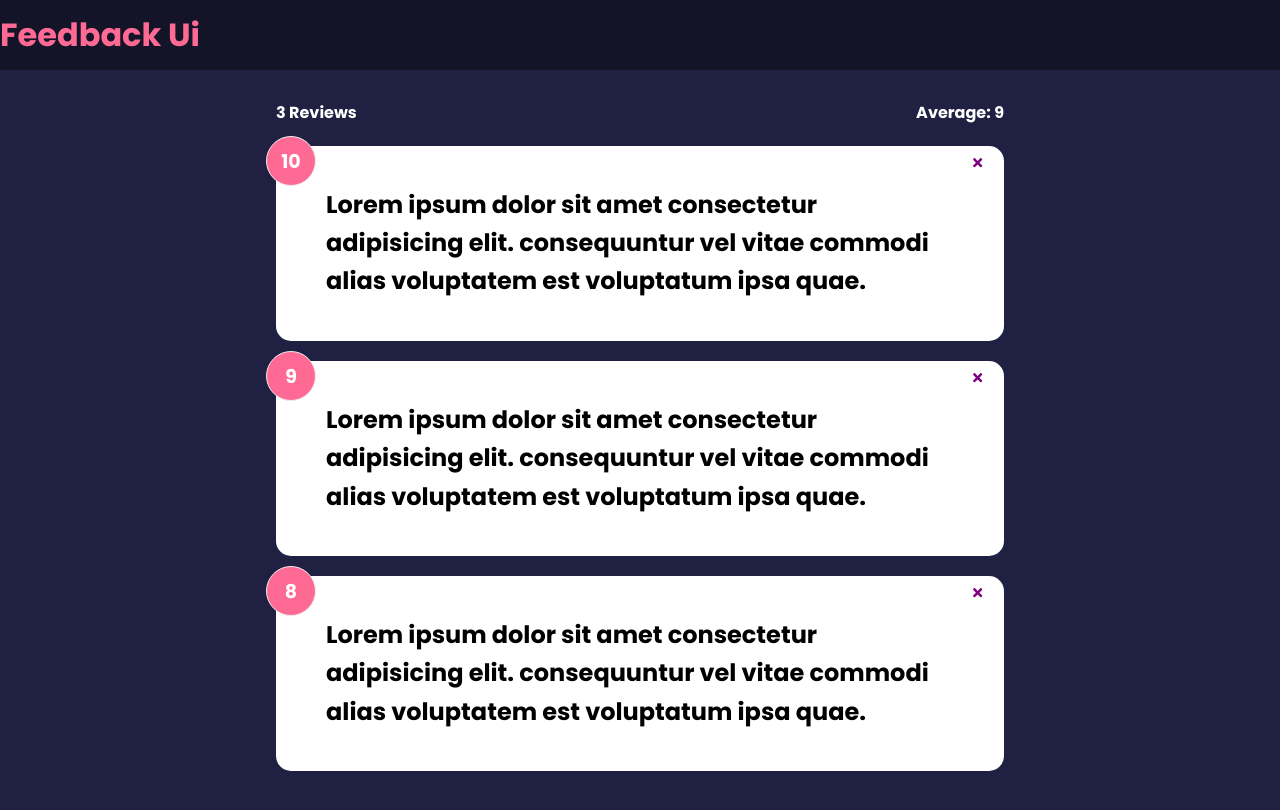
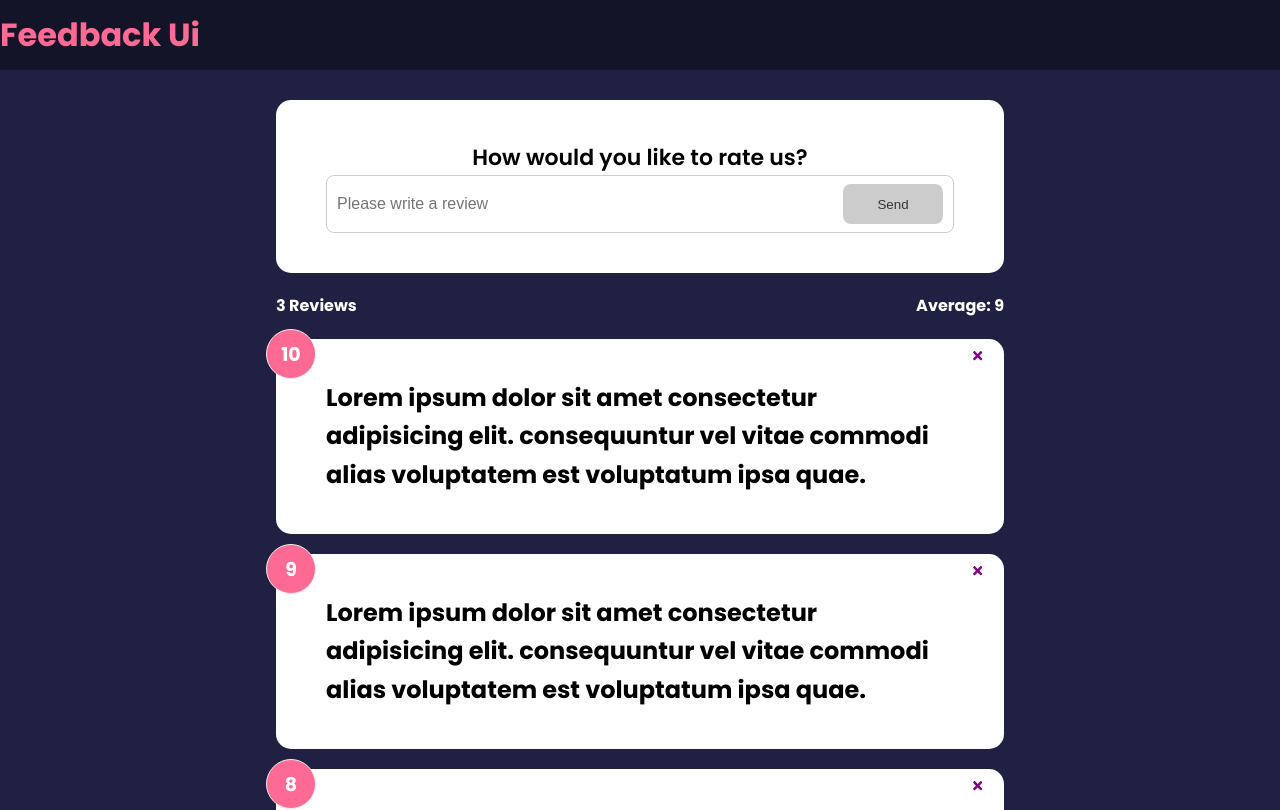
Before and after one commit to chelz2/simple-basic-react-app, a React (Create React App) app: page / in a window 1280 px wide. Shown: the top 810 px of the page. Built offline with nearby package versions, Linux system fonts and the light colour scheme.

Commit message:
update -- adding feedback form compoment & props to the app

```diff
--- a/src/App.js
+++ b/src/App.js
@@ -3,6 +3,7 @@
 import FeedbackList from "./components/FeedbackList";
 import FeedbackData from "./data/FeedbackData";
 import FeedbackStats from "./components/FeedbackStats";
+import FeedbackForm from "./components/FeedbackForm";
 
 function App() {
   const [feedback, setFeedback] = useState(FeedbackData);
@@ -16,6 +17,7 @@
     <>
       <Header></Header>
       <div className="container">
+        <FeedbackForm></FeedbackForm>
         <FeedbackStats feedback={feedback}></FeedbackStats>
         <h2>
           <FeedbackList
--- /dev/null
+++ b/src/components/FeedbackForm.jsx
@@ -0,0 +1,45 @@
+import { useState } from "react";
+import Card from "./shared/Card";
+import Button from "./shared/Button";
+
+function FeedbackForm() {
+  const [text, setText] = useState("");
+  const [btnDisabled, setBtnDisabled] = useState(true);
+  const [message, setMessage] = useState("");
+
+  const handleTextChange = (e) => {
+    if (text === "") {
+      setBtnDisabled(true);
+      setMessage(null);
+    } else if (text !== "" && text.trim().length < 10) {
+      setMessage("Review must be 10 character long atleast");
+      setBtnDisabled(true);
+    } else {
+      setMessage(null);
+      setBtnDisabled(false);
+    }
+    setText(e.target.value);
+  };
+  return (
+    <Card>
+      <form>
+        <h2>How would you like to rate us?</h2>
+        {/* todos - create radio input for rating */}
+        <div className="input-group">
+          <input
+            type="text"
+            onChange={handleTextChange}
+            placeholder="Please write a review"
+            value={text}
+          />
+          <Button type="submit" isDisabled={btnDisabled}>
+            Send
+          </Button>
+        </div>
+        {message && <div className="message">{message}</div>}
+      </form>
+    </Card>
+  );
+}
+
+export default FeedbackForm;
--- /dev/null
+++ b/src/components/shared/Button.jsx
@@ -0,0 +1,14 @@
+function Button({
+  children = "Send",
+  version = "primary",
+  type = "button",
+  isDisabled = true,
+}) {
+  return (
+    <button type={type} className={`btn btn-${version}`} disabled={isDisabled}>
+      {children}
+    </button>
+  );
+}
+
+export default Button;
```
